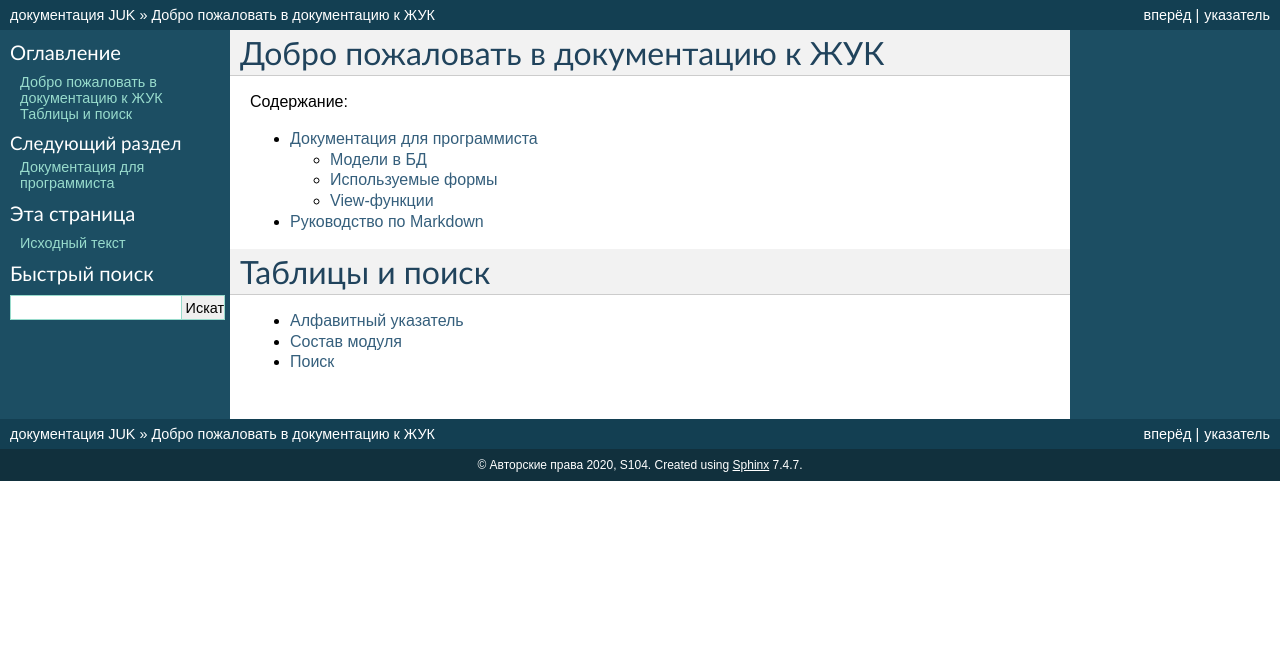
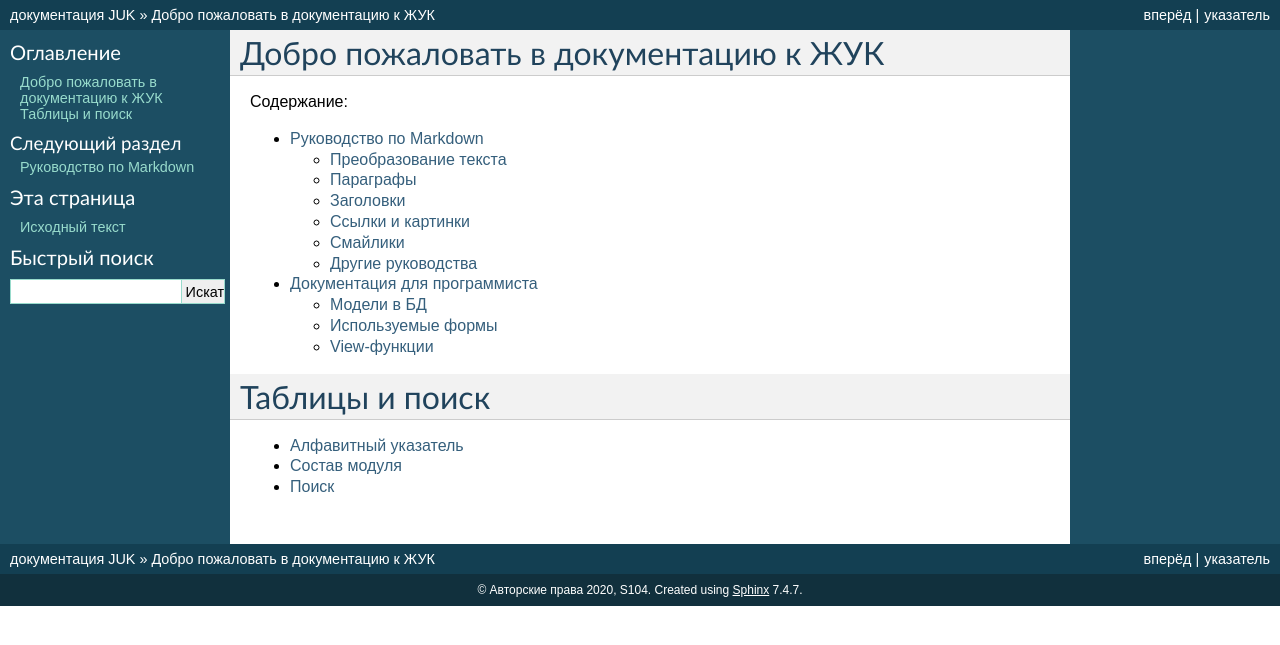
Before and after one commit to G0P0Ke/juk, a Sphinx documentation site: the page built from docs/index.rst, in a window 1280 px wide. Shown: the top 645 px of the page. Built offline with Sphinx 7.4.7, drawn with Linux system fonts in a browser that asks for light colours; part of the change alters nothing that is shown.

Commit message:
markdown docs added

```diff
--- a/docs/index.rst
+++ b/docs/index.rst
@@ -11,9 +11,8 @@
    :maxdepth: 2
    :caption: Содержание:
 
+   user.rst
    code.rst
-   user.rst
-
 
 Таблицы и поиск
 ===============
--- a/docs/user.rst
+++ b/docs/user.rst
@@ -2,11 +2,104 @@
 Руководство по Markdown
 +++++++++++++++++++++++
 
+---------------------
+Преобразование текста
+---------------------
 
 +-----------------------+-----------------------+
 | Введите...            | Чтоб получить...      |
 +=======================+=======================+
-|   ::*курсив*          |    *курсив*           |
-+-----------------------+------------+----------+
-| body row 2            | ...        | ...      |
-+-----------------------+------------+----------+
+|   \*курсив\*          |    *курсив*           |
++-----------------------+-----------------------+
+|  \*\*жирный\*\*       |     **жирный**        |
++-----------------------+-----------------------+
+| \`\`def foo():\`\`    |     ``def foo():``    |
++-----------------------+-----------------------+
+
+---------
+Параграфы
+---------
+
+\* Пункт 1
+
+    \* подпункт 1
+
+    \* подпункт 2
+
+\* Пункт 2
+
+    \* подпункт 1
+
+\* Пункт 3
+
+*Чтобы получить:*
+
+* Пункт 1
+    * подпункт 1
+    * подпункт 2
+* Пункт 2
+    * подпункт 1
+* Пункт 3
+
+**Горизонтальныя линия:**
+
+\- \- \- \- \- \- \- \- \- \- \- \- \- \- \- \- \- \- \- \- \- \- \- \- \- \- \- \- \- \- \- \- \- \- \- \- \- \- \- \- \- \- \- \- \- \- \- \- \- \- \- \- \- \- \- \- \-
+
+*Чтобы получить:*
+
+----------------------------------------------------------------
+
+---------
+Заголовки
+---------
+
++-----------------------+---------------------------------------------------+
+|   Введите...          | Чтоб получить...                                  |
++=======================+===================================================+
+|  #заголовок 1         |   заголовок первого уровня                        |
++-----------------------+---------------------------------------------------+
+|  ##заголовок 2        |   заголовок второго уровня                        |
++-----------------------+---------------------------------------------------+
+|  ###заголовок 3       |  заголовок третьeго уровня                        |
++-----------------------+---------------------------------------------------+
+|   и так далее         |  ...                                              |
++-----------------------+---------------------------------------------------+
+
+-----------------
+Ссылки и картинки
+-----------------
+
+[Ссылка на вк]https://vk.com
+
+*Чтобы получить:*
+
+`Ссылка на вк <https://vk.com>`_
+
+--------------------------------------------------------------------
+
+![Картинка]https://m.games.mail.ru/hotbox/content_files/gallery/62/05/fdc7a6ea.jpeg
+
+*Чтобы получить:*
+
+.. image:: https://m.games.mail.ru/hotbox/content_files/gallery/62/05/fdc7a6ea.jpeg
+
+--------
+Смайлики
+--------
+
+*Для написания* **Смайликов**:
+
+\:Название_Смайлика\:
+
+*Некоторые названия:* blush, kissing, kissing_heart, scream, heart, imp, +1, -1, heart_eyes_cat, kissing_cat,
+scream_cat,	joy_cat, see_no_evil, hear_no_evil, speak_no_evil, guardsman, skull, lips, kiss
+
+`Ссылка на полный список смайликов <https://gist.github.com/rxaviers/7360908>`_
+
+------------------
+Другие руководства
+------------------
+
+`Краткое руководство по markdown <https://paulradzkov.com/2014/markdown_cheatsheet/>`_
+
+`Шпаргалка Markdown синтаксис в 2020 <https://ax-digital.turbopages.org/s/ax.digital/markdown/>`_
```
